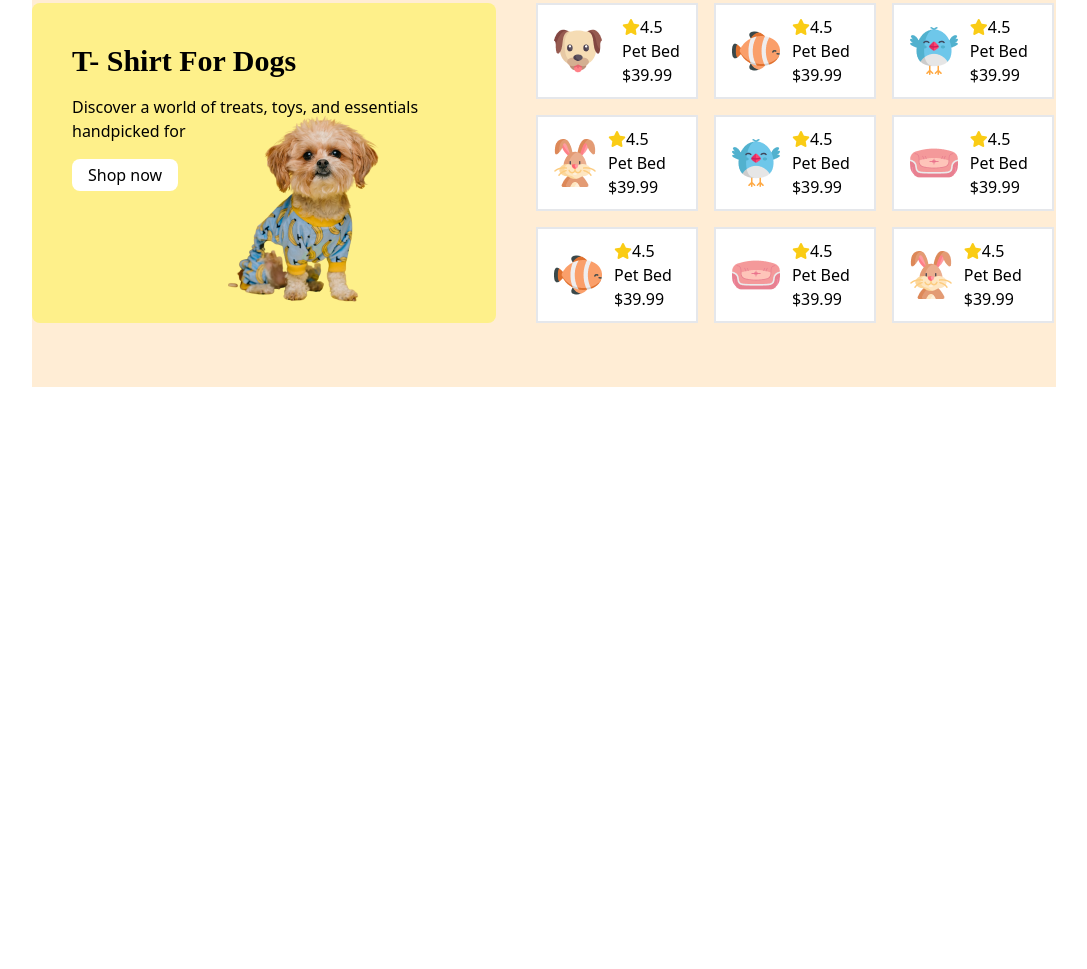
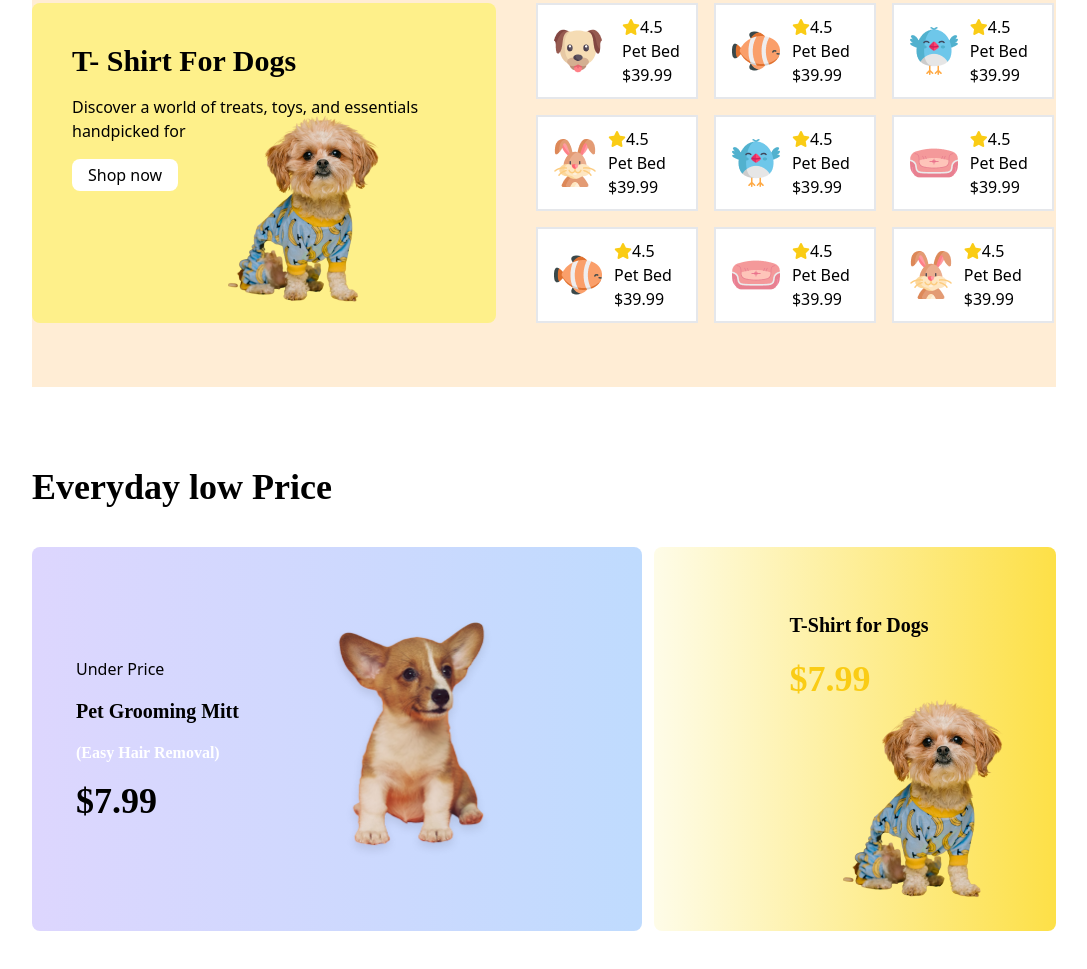
Before and after one commit to Ifthy980/Assignment-3, a plain HTML site: page index.html in a window 1280 px wide. Shown: the part 1429-2398 px from the top of the page, without its empty margins (96-1183 px from the left). Before the commit the page ends 1896 px from the top, so only its background shows below. Drawn offline with nearby package versions, Linux system fonts and the light colour scheme; a web font is replaced by a local one.

Commit message:
section added

```diff
--- a/index.html
+++ b/index.html
@@ -48,7 +48,7 @@
         </nav>
 
         <section class="pt-20">
-            <div class=" md:">
+            <div class="ml-3 md:ml-1 lg:ml-0">
                 <div class="sapce-y-10 lg:bg-[url(c1-assets/cat-big.png)] lg:bg-center lg:h-screen bg-none lg:bg-cover">
                     <h1 class="font-adlam text-5xl font-bold">Pamper Your Pet,<br> Because They Deserve <br> the Bes</h1>
                     <p class="pt-5 pb-5 max-w-xl">Discover a world of treats, toys, and essentials handpicked for your furry friends. Shop now and make tails wag with joy!</p>
@@ -62,7 +62,7 @@
         </section>
     </header>
     <main class="max-w-screen-lg mx-auto">
-        <section class="mt-10 mb-10">
+        <section class="mt-10 mb-10 ">
             <h2 class="mb-10 font-adlam text-4xl font-bold ml-5 lg:ml-0">Browse By Categories</h2>
             <div class="grid gap-4 grid-cols-2 md:grid-cols-6 p-5 lg:p-0">
                 <div class="flex flex-col items-center space-y-2  bg-yellow-200 p-20 md:p-12  rounded-lg ">
@@ -97,9 +97,9 @@
                 </div>
             </div>
         </section>
-        <section class="mt-20 mb-20 bg-orange-100">
-            <h2 class="mt-20 mb-10 font-adlam text-4xl font-bold ml-5 md:ml-0">Trending Pet Products</h2>
-            <div class="md:flex p-5 md:p-0 md:gap-10">
+        <section class="mt-20 mb-20  bg-orange-100">
+            <h2 class="mt-20 mb-10 font-adlam text-4xl font-bold ml-5 md:ml-5 lg:ml-0">Trending Pet Products</h2>
+            <div class="md:flex p-5 md:p-0 md:gap-10 md:p-5 lg:p-0">
                 <div class="relative p-10 space-y-4 bg-yellow-200 rounded-lg h-80">
                     <h2 class="font-adlam text-3xl font-bold">T- Shirt For Dogs</h2>
                     <p class="max-w-sm">Discover a world of treats, toys, and essentials handpicked for </p>
@@ -221,6 +221,31 @@
                 </div>
             </div>
         </section>
+        <section class="mt-20 mb-24 md:p-5 lg:p-0">
+            <h2 class="mt-10 mb-10 font-adlam text-4xl font-bold ml-5 md:ml-0">Everyday low Price</h2>
+            <div class="grid md:grid-cols-5 gap-3">
+                <div class="md:flex md:items-center rounded-lg p-6 bg-gradient-to-r from-violet-200 to-blue-200 md:col-span-3">
+                    <div class="flex flex-col lg:ml-5 space-y-4">
+                        <h4>Under Price</h4>
+                        <h3 class="text-xl font-bold font-adlam">Pet Grooming Mitt</h3>
+                        <h4 class=" font-bold font-adlam text-white">(Easy Hair Removal)</h4>
+                        <h1 class="font-adlam text-4xl font-bold">$7.99</h1>
+                    </div>
+                    <div class="md:w-2/4 flex justify-end lg:mr-6">
+                        <img class="w-2/4 md:w-3/4 ml-12" src="c1-assets/cute-dog-mid.png" alt="">
+                    </div>
+                </div>
+                <div class="flex flex-col rounded-lg p-6 bg-gradient-to-r from-yellow-50 to-yellow-300 md:col-span-2">
+                    <div class="flex flex-col lg:ml-28 space-y-5">
+                        <h3 class="text-xl font-bold font-adlam mt-10">T-Shirt for Dogs</h3>
+                        <h1 class="font-adlam text-4xl font-bold text-yellow-400">$7.99</h1>
+                    </div>
+                    <div class="flex justify-end lg:mr-6">
+                        <img class="w-2/4" src="c1-assets/cute-pet-mid.png" alt="">
+                    </div>
+                </div>
+            </div>
+        </section>
     </main>
     <footer></footer>
 </body>
```
